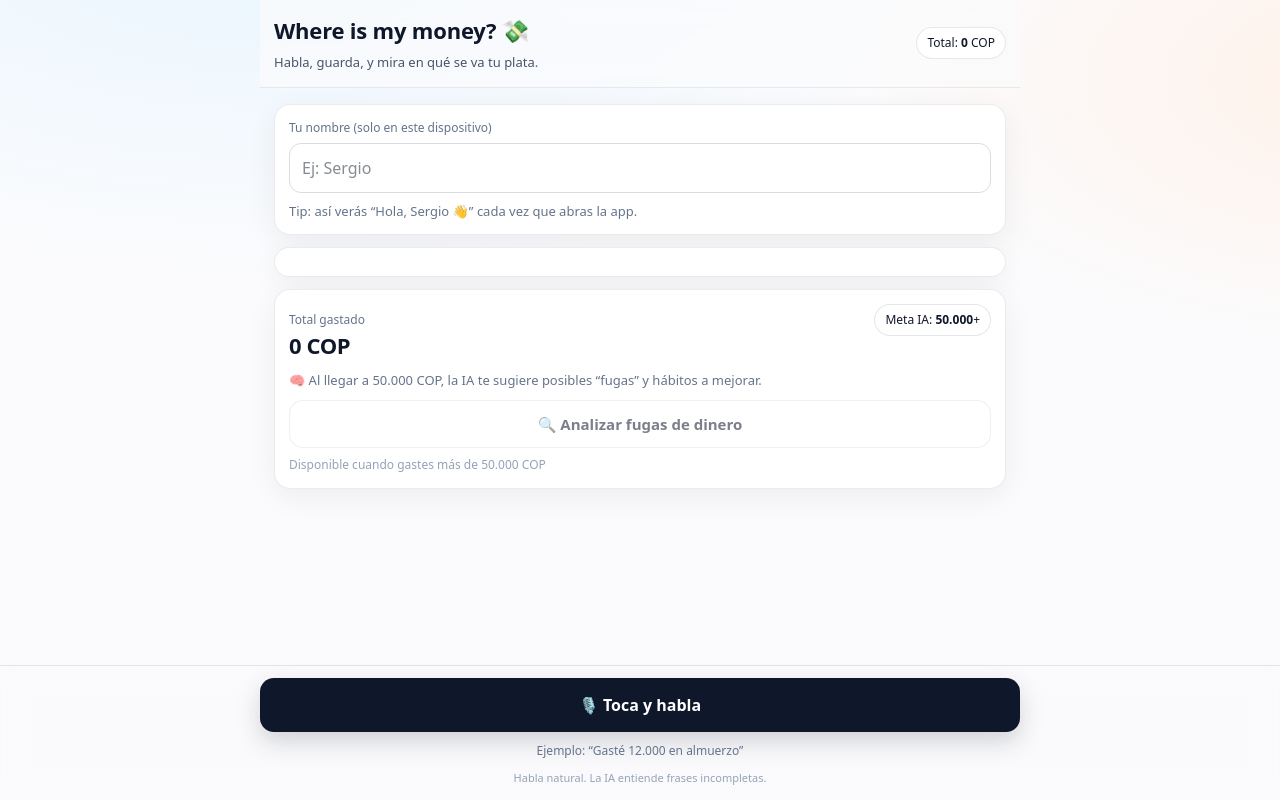
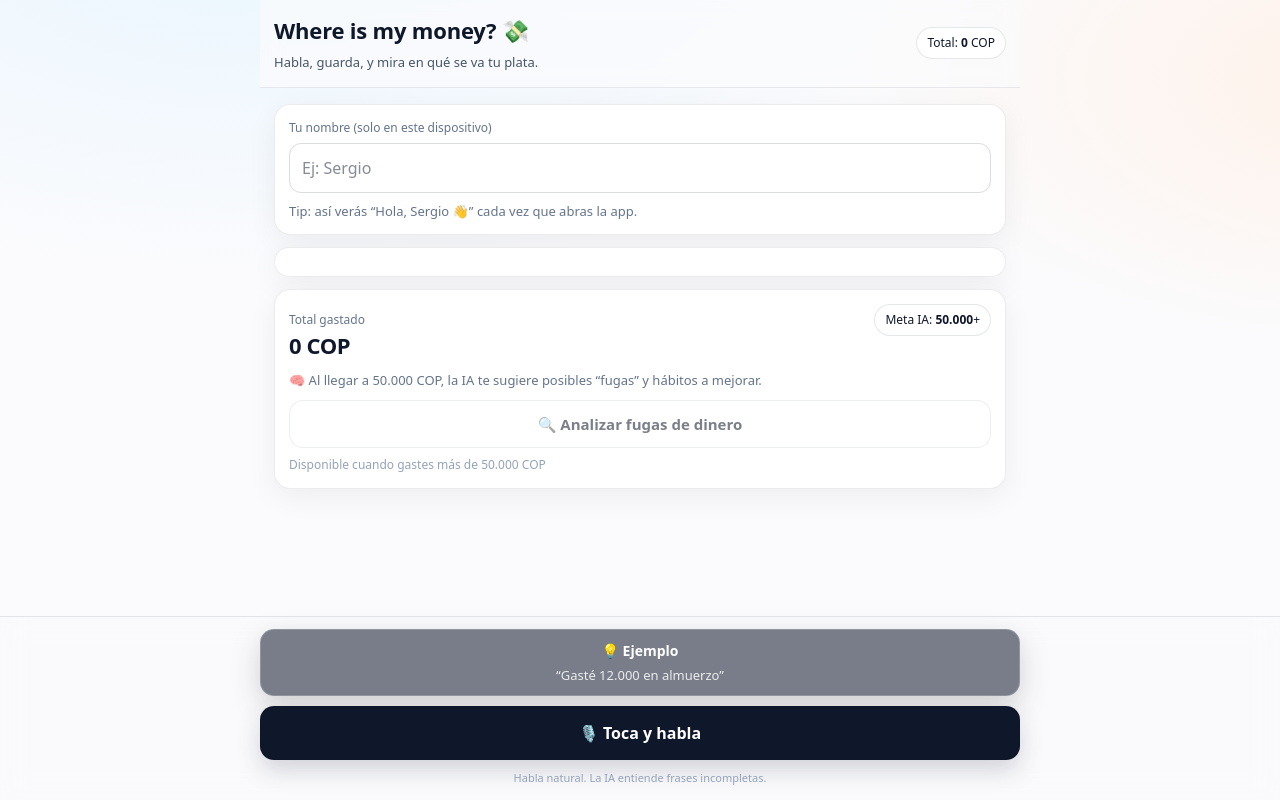
Before and after one commit to sergio-medina-system/where-is-my-money-ai, a Next.js app: page / in a window 1280 px wide. Built offline with nearby package versions, Linux system fonts and the light colour scheme.

Commit message:
feat(mvp): improve voice UX with sticky CTA, retry flow, guided errors and MVP notes

```diff
--- a/app/page.tsx
+++ b/app/page.tsx
@@ -26,9 +26,16 @@ export default function Home() {
   const [insights, setInsights] = useState<string[]>([]);
   const [analyzing, setAnalyzing] = useState(false);
 
+  const [preparing, setPreparing] = useState(false);
+
   const total = expenses.reduce((sum, e) => sum + (Number(e.amount) || 0), 0);
   const THRESHOLD = 50000;
   const level = Math.floor(total / THRESHOLD);
+
+  const isInterpretationError = (msg: string) =>
+    msg?.toLowerCase().includes("entender") ||
+    msg?.toLowerCase().includes("interpret") ||
+    msg?.toLowerCase().includes("parse");
 
   useEffect(() => {
     setNickname(loadNickname());
@@ -113,6 +120,7 @@ export default function Home() {
     recognition.onresult = (event: any) => {
       const text = event.results[0][0].transcript;
       setTranscript(text);
+      setPreparing(false);
 
       if ("vibrate" in navigator) {
         navigator.vibrate(30);
@@ -121,7 +129,11 @@ export default function Home() {
       sendToAI(text);
     };
 
-    recognition.start();
+    setPreparing(true);
+
+    setTimeout(() => {
+      recognition.start();
+    }, 2000);
   }
 
   function formatDate(iso: string) {
@@ -169,6 +181,15 @@ export default function Home() {
     } finally {
       setAnalyzing(false);
     }
+  }
+
+  function resetFlow() {
+    setLoading(false);
+    setPreparing(false);
+    setError("");
+    setExpense(null);
+    // opcional:
+    // setTranscript("");
   }
 
   const styles: Record<string, React.CSSProperties> = {
@@ -317,6 +338,26 @@ export default function Home() {
       margin: 0,
       textAlign: "center",
     },
+    bottomNote: {
+      padding: "10px 12px",
+      borderRadius: 14,
+      border: "1px solid rgba(255,255,255,0.18)",
+      background: "rgba(15,23,42,0.55)",
+      color: "white",
+      textAlign: "center",
+      boxShadow: "0 10px 30px rgba(0,0,0,0.18)",
+    },
+    bottomNoteTitle: {
+      fontSize: 14,
+      fontWeight: 800,
+      margin: 0,
+    },
+    bottomNoteSub: {
+      fontSize: 13,
+      margin: "6px 0 0",
+      color: "rgba(255,255,255,0.85)",
+      lineHeight: 1.35,
+    },
   };
 
   return (
@@ -389,9 +430,37 @@ export default function Home() {
               </div>
             )}
 
-            {error && (
-              <div style={{ ...styles.danger, marginTop: 12 }}>
+            {error && isInterpretationError(error) && (
+              <div style={styles.danger}>
+                <p style={{ margin: 0, fontWeight: 800 }}>
+                  🤖 No logré entender el gasto
+                </p>
+                <ul style={{ margin: "6px 0 0 16px", fontSize: 13 }}>
+                  <li>Habla a velocidad normal</li>
+                  <li>Espera 3 segundos después de presionar el botón</li>
+                  <li>Sin palabras coloquiales</li>
+                  <li>Usa el nombre básico del producto</li>
+                </ul>
+                <p style={{ fontSize: 13, marginTop: 6 }}>
+                  <strong>Ejemplo:</strong> “Gasté 12.000 en almuerzo”
+                </p>
+              </div>
+            )}
+
+            {error && !isInterpretationError(error) && (
+              <div style={styles.danger}>
                 <strong>Error:</strong> {error}
+                <p style={{ margin: 0, fontWeight: 800 }}>
+                  🤖 No logré entender el gasto
+                </p>
+                <ul style={{ margin: "6px 0 0 16px", fontSize: 13 }}>
+                  <li>Habla a velocidad normal</li>
+                  <li>Sin palabras coloquiales</li>
+                  <li>Usa el nombre básico del producto</li>
+                </ul>
+                <p style={{ fontSize: 13, marginTop: 6 }}>
+                  <strong>Ejemplo:</strong> “Gasté 12.000 en almuerzo”
+                </p>
               </div>
             )}
           </div>
@@ -534,6 +603,17 @@ export default function Home() {
       </div>
       <div style={styles.bottomBar}>
         <div style={styles.bottomInner}>
+          <div style={styles.bottomNote}>
+            <p style={styles.bottomNoteTitle}>
+              {preparing ? "🎙️ Habla en 2 segundos…" : "💡 Ejemplo"}
+            </p>
+            <p style={styles.bottomNoteSub}>
+              {preparing
+                ? "Espera un momento y luego habla a velocidad normal."
+                : "“Gasté 12.000 en almuerzo”"}
+            </p>
+          </div>
+
           <button
             onClick={onSpeakClick}
             disabled={loading}
@@ -544,7 +624,17 @@ export default function Home() {
           >
             {loading ? "Procesando..." : "🎙️ Toca y habla"}
           </button>
-          <p style={styles.hint}>Ejemplo: “Gasté 12.000 en almuerzo”</p>
+          {loading && (
+            <button
+              onClick={resetFlow}
+              style={{
+                ...styles.secondaryBtn,
+                background: "rgba(255,255,255,0.9)",
+              }}
+            >
+              🔁 Reintentar
+            </button>
+          )}
           <p
             style={{
               fontSize: 11,
```
